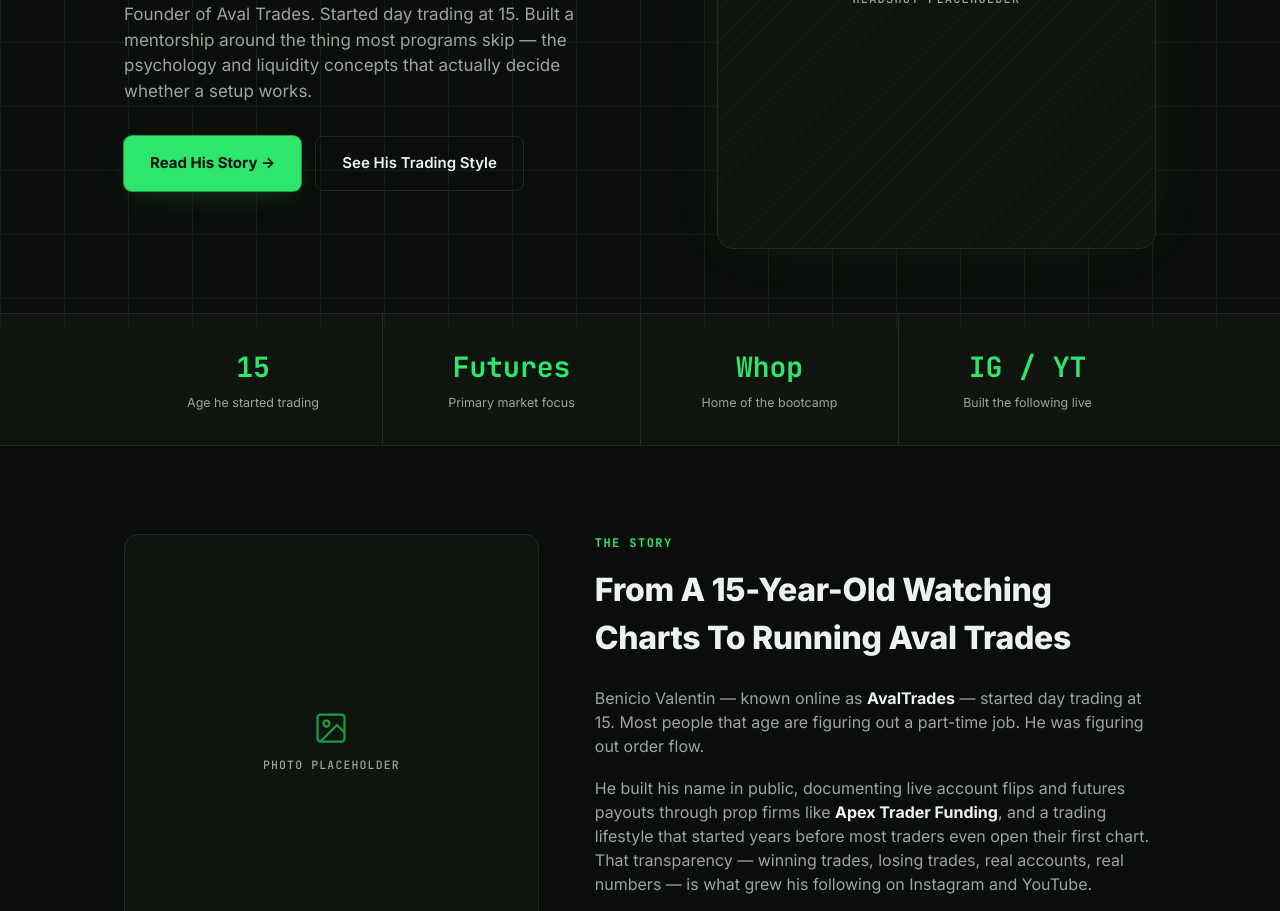
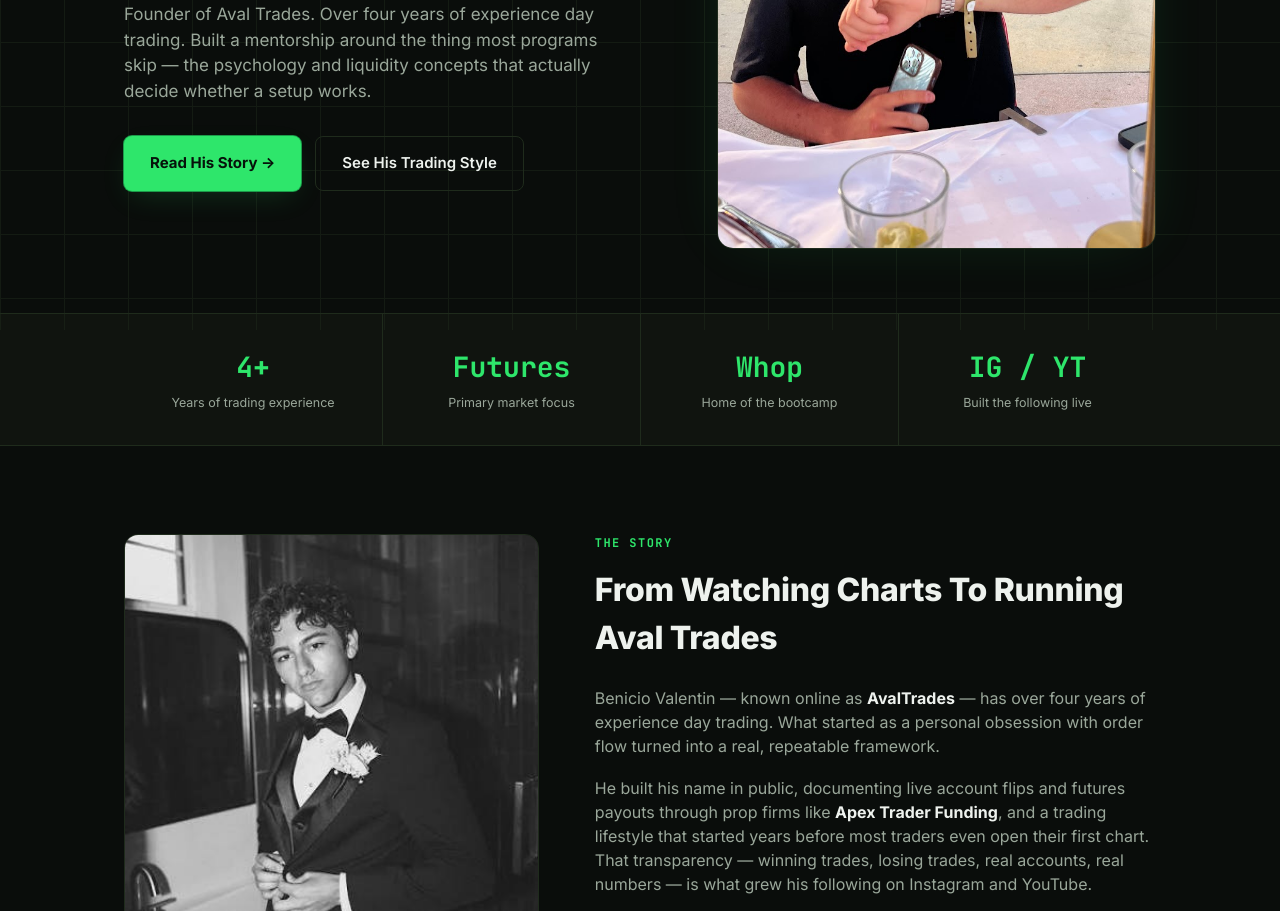
Before and after one commit to kauaoliveira0606/aval, a plain HTML site: page index.html in a window 1280 px wide. Shown: the part 470-1381 px from the top of the page. Drawn offline with Linux system fonts and the light colour scheme.

Commit message:
Add real photos, update to 4+ years experience copy

```diff
--- a/index.html
+++ b/index.html
@@ -185,21 +185,12 @@
       position: relative;
       overflow: hidden;
     }
-    .photo-frame::before {
-      content: "";
-      position: absolute;
-      inset: 0;
-      background: repeating-linear-gradient(135deg, transparent, transparent 10px, rgba(46,230,107,0.04) 10px, rgba(46,230,107,0.04) 11px);
-    }
-    .photo-frame span.label {
-      font-family: var(--mono);
-      font-size: 12px;
-      letter-spacing: 0.1em;
-      text-transform: uppercase;
-      color: var(--text-dim);
+    .photo-frame img {
+      width: 100%;
+      height: 100%;
+      object-fit: cover;
       position: relative;
     }
-    .photo-frame svg { color: var(--green-dim); position: relative; }
 
     /* STAT STRIP */
     .stat-strip {
@@ -261,20 +252,13 @@
       border-radius: 14px;
       border: 1px solid var(--border);
       background: var(--bg-panel);
-      display: flex;
-      align-items: center;
-      justify-content: center;
-      flex-direction: column;
-      gap: 10px;
+      overflow: hidden;
     }
-    .story-photo span {
-      font-family: var(--mono);
-      font-size: 11.5px;
-      letter-spacing: 0.1em;
-      text-transform: uppercase;
-      color: var(--text-dim);
+    .story-photo img {
+      width: 100%;
+      height: 100%;
+      object-fit: cover;
     }
-    .story-photo svg { color: var(--green-dim); }
     .story-copy p { color: var(--text-dim); font-size: 16px; margin-bottom: 18px; }
     .story-copy p:last-child { margin-bottom: 0; }
     .story-copy strong { color: var(--text); }
@@ -369,15 +353,14 @@
       <div>
         <span class="eyebrow">About The Founder</span>
         <h1>Meet <span class="accent">Benicio Valentin</span> — The Trader Behind Aval Trades</h1>
-        <p class="hero-sub">Founder of Aval Trades. Started day trading at 15. Built a mentorship around the thing most programs skip — the psychology and liquidity concepts that actually decide whether a setup works.</p>
+        <p class="hero-sub">Founder of Aval Trades. Over four years of experience day trading. Built a mentorship around the thing most programs skip — the psychology and liquidity concepts that actually decide whether a setup works.</p>
         <div class="hero-ctas">
           <a href="#story" class="btn-primary">Read His Story →</a>
           <a href="#style" class="btn-secondary">See His Trading Style</a>
         </div>
       </div>
       <div class="photo-frame">
-        <svg width="40" height="40" viewBox="0 0 24 24" fill="none" stroke="currentColor" stroke-width="1.5"><circle cx="12" cy="8" r="4"/><path d="M4 21c0-4.4 3.6-8 8-8s8 3.6 8 8"/></svg>
-        <span class="label">Headshot placeholder</span>
+        <img src="/images/benicio-headshot.jpg" alt="Benicio Valentin" />
       </div>
     </div>
   </header>
@@ -385,8 +368,8 @@
   <div class="stat-strip">
     <div class="wrap">
       <div class="stat">
-        <div class="stat-num">15</div>
-        <div class="stat-label">Age he started trading</div>
+        <div class="stat-num">4+</div>
+        <div class="stat-label">Years of trading experience</div>
       </div>
       <div class="stat">
         <div class="stat-num">Futures</div>
@@ -407,15 +390,14 @@
     <div class="wrap">
       <div class="story-grid">
         <div class="story-photo">
-          <svg width="36" height="36" viewBox="0 0 24 24" fill="none" stroke="currentColor" stroke-width="1.5"><rect x="3" y="3" width="18" height="18" rx="2"/><circle cx="9" cy="9" r="2"/><path d="M21 15l-5-5L5 21"/></svg>
-          <span>Photo placeholder</span>
+          <img src="/images/benicio-story.jpg" alt="Benicio Valentin" />
         </div>
         <div class="story-copy">
           <div class="section-head" style="margin-bottom:24px;">
             <div class="section-eyebrow">The Story</div>
-            <h2>From A 15-Year-Old Watching Charts To Running Aval Trades</h2>
+            <h2>From Watching Charts To Running Aval Trades</h2>
           </div>
-          <p>Benicio Valentin — known online as <strong>AvalTrades</strong> — started day trading at 15. Most people that age are figuring out a part-time job. He was figuring out order flow.</p>
+          <p>Benicio Valentin — known online as <strong>AvalTrades</strong> — has over four years of experience day trading. What started as a personal obsession with order flow turned into a real, repeatable framework.</p>
           <p>He built his name in public, documenting live account flips and futures payouts through prop firms like <strong>Apex Trader Funding</strong>, and a trading lifestyle that started years before most traders even open their first chart. That transparency — winning trades, losing trades, real accounts, real numbers — is what grew his following on Instagram and YouTube.</p>
           <p>That same transparency is what became <strong>Aval Trades</strong>: a day trading brand, mentorship community, and educational resource built around futures trading, market psychology, and liquidity concepts — not signals, not guesswork.</p>
         </div>
```
Also changed, not shown: images/benicio-headshot.jpg (added), images/benicio-story.jpg (added).
